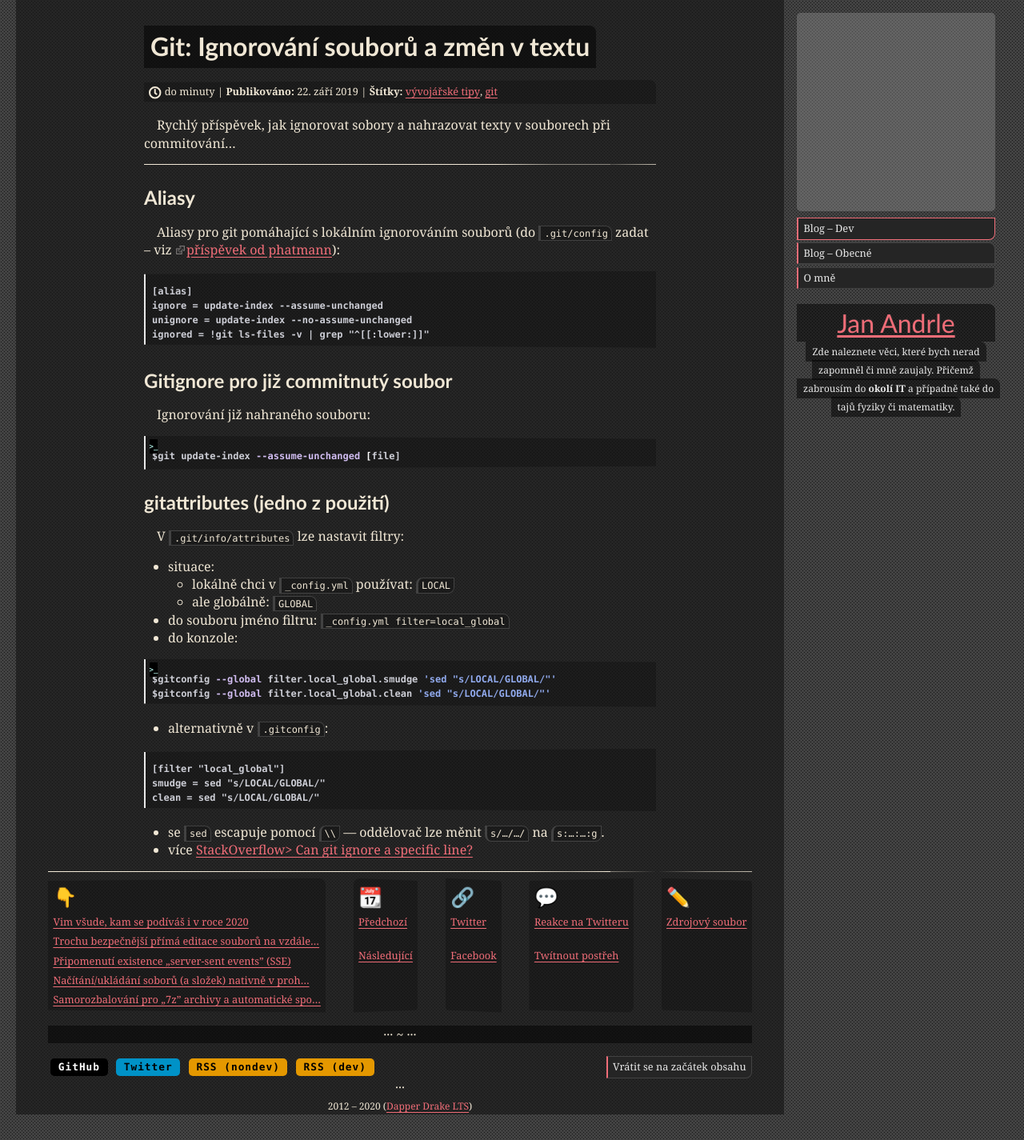
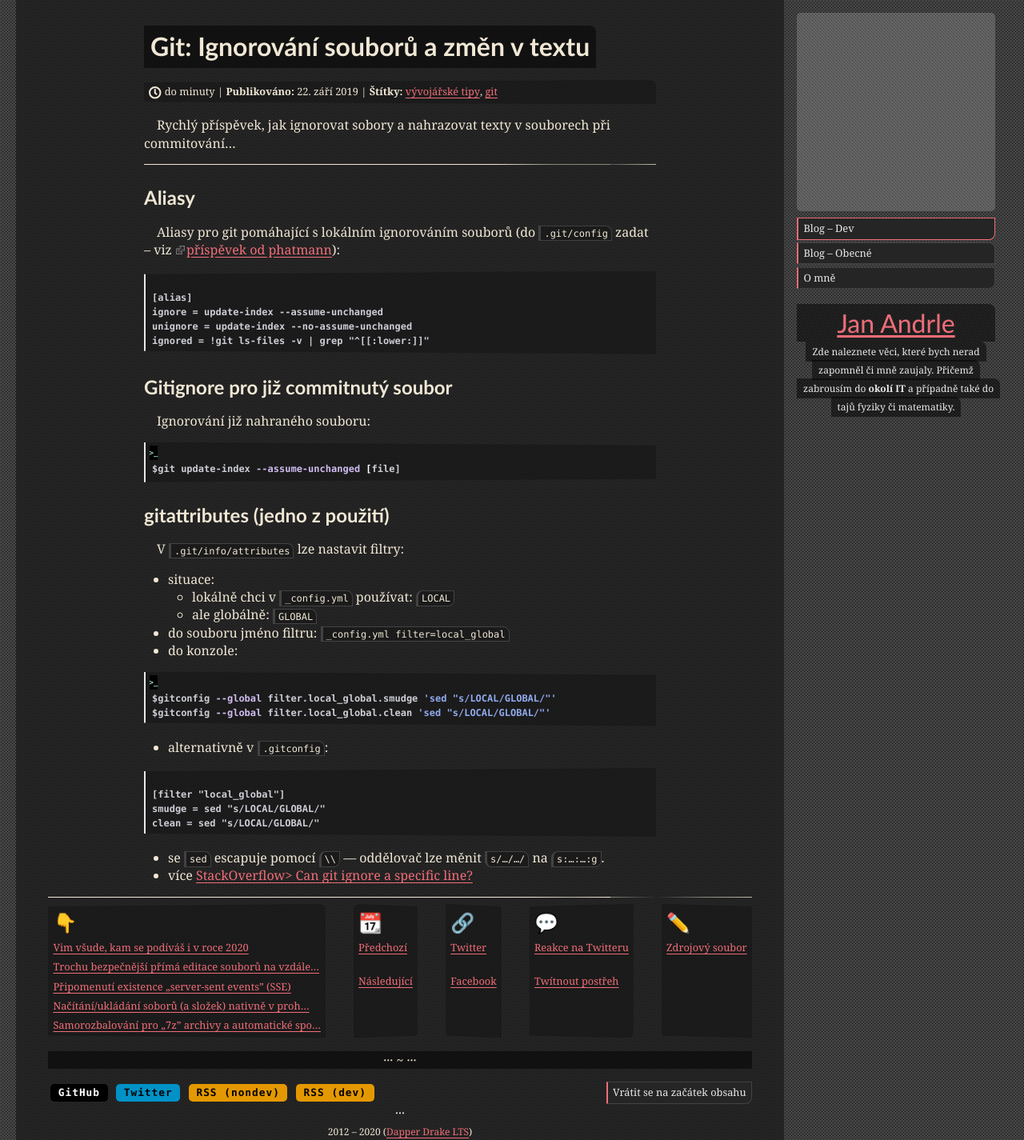
Before and after one commit to jaandrle/jaandrle.github.io, a Jekyll site: the page built from _posts/2019/2019-09-22-git-tipy-ignorovani.md, in a window 1280 px wide. Shown: the whole page at 80% size. Built offline with Jekyll 4.4.1, drawn with Linux system fonts in a browser that asks for light colours; emoji names are drawn with the system emoji font; before the commit the page ends 1393 px from its top, so only the background shows below that; grey boxes are pictures that could not be loaded.

Commit message:
Update _highlights.scss

```diff
--- a/_sass/_highlights.scss
+++ b/_sass/_highlights.scss
@@ -42,6 +42,8 @@ code {
       border: none;
       background: none;
       padding: 0;
+      padding-top: .5rem;
+      display: block;
     }
   }
   .code {
```
